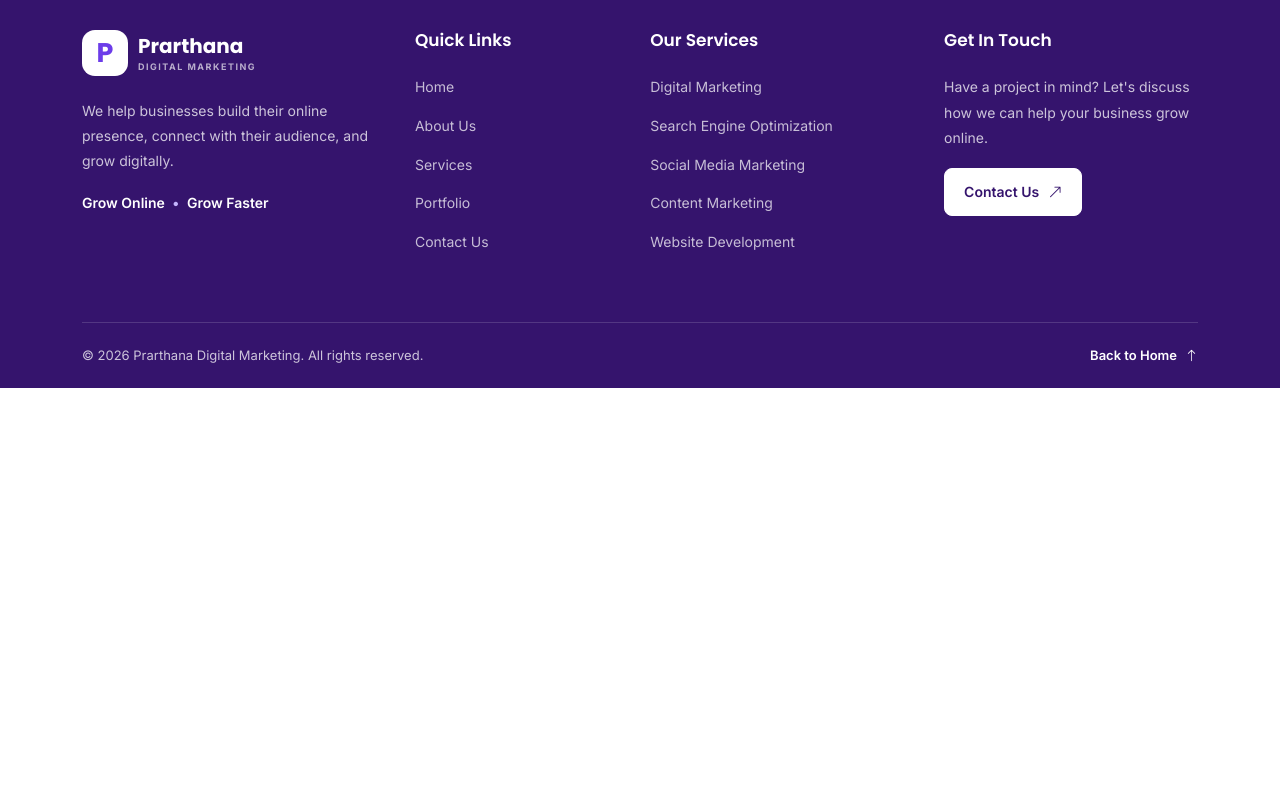
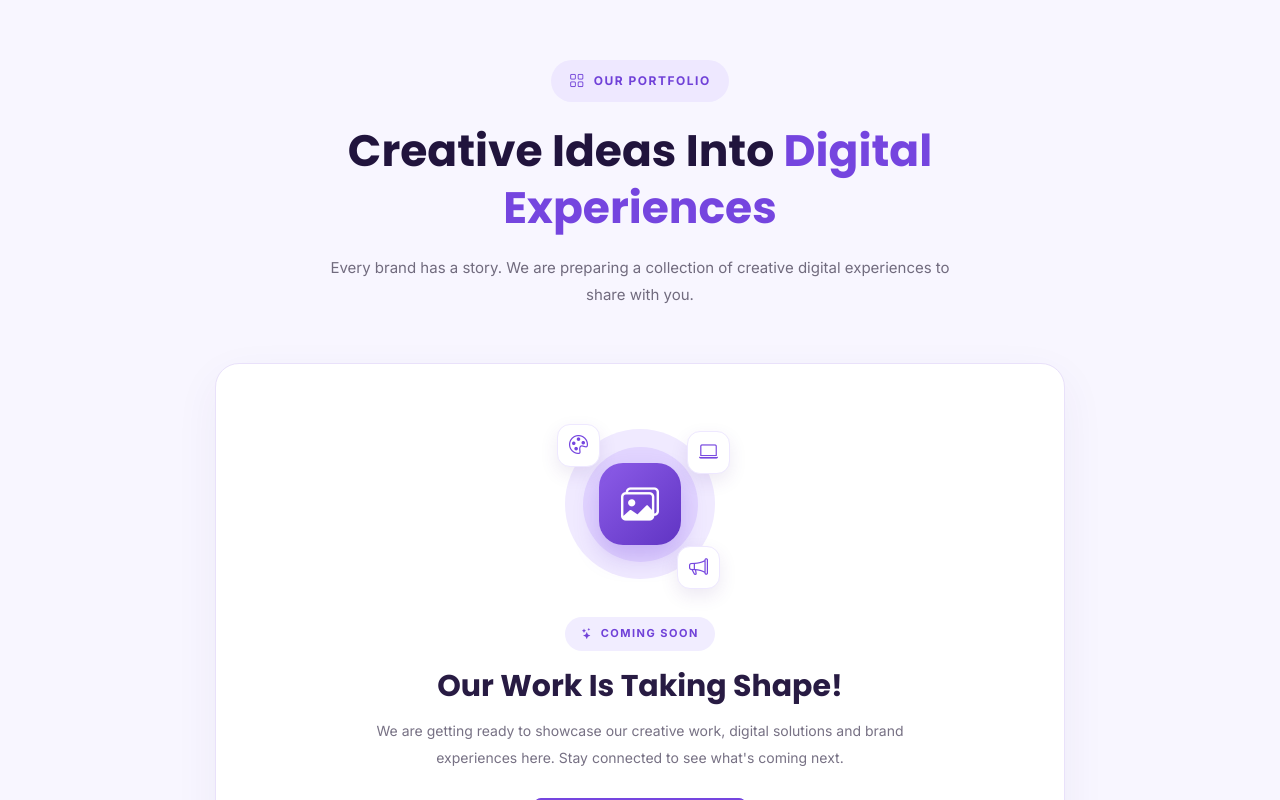
Before and after one commit to Gaurav-2511/prarthana-digital-marketing, an Angular app in the folder frontend/: page / in a window 1280 px wide. Shown: the part 3640-4440 px from the top of the page. Before the commit the page ends 4028 px from the top, so only its background shows below. Built offline with nearby package versions, Linux system fonts and the light colour scheme.

Commit message:
feat: add portfolio preview section to home page

```diff
--- a/frontend/src/app/features/home/home.html
+++ b/frontend/src/app/features/home/home.html
@@ -5,3 +5,5 @@
 <app-services-preview />
 
 <app-why-choose-us />
+
+<app-portfolio-preview />
--- a/frontend/src/app/features/home/home.ts
+++ b/frontend/src/app/features/home/home.ts
@@ -3,11 +3,12 @@ import { Hero } from './sections/hero/hero';
 import { AboutPreview } from './sections/about-preview/about-preview';
 import { ServicesPreview } from './sections/services-preview/services-preview';
 import { WhyChooseUs } from './sections/why-choose-us/why-choose-us';
+import { PortfolioPreview } from './sections/portfolio-preview/portfolio-preview';
 
 @Component({
   selector: 'app-home',
   standalone: true,
-  imports: [Hero, AboutPreview, ServicesPreview, WhyChooseUs],
+  imports: [Hero, AboutPreview, ServicesPreview, WhyChooseUs,PortfolioPreview],
   templateUrl: './home.html',
   styleUrl: './home.scss',
 })
--- /dev/null
+++ b/frontend/src/app/features/home/sections/portfolio-preview/portfolio-preview.html
@@ -0,0 +1,64 @@
+
+<section class="portfolio-section">
+  <div class="container">
+
+    <div class="section-heading text-center">
+      <span class="section-label">
+        <i class="bi bi-grid"></i>
+        OUR PORTFOLIO
+      </span>
+
+      <h2>
+        Creative Ideas Into
+        <span>Digital Experiences</span>
+      </h2>
+
+      <p>
+        Every brand has a story. We are preparing a collection
+        of creative digital experiences to share with you.
+      </p>
+    </div>
+
+    <div class="portfolio-coming-soon">
+      <div class="portfolio-visual">
+        <div class="visual-circle circle-one"></div>
+        <div class="visual-circle circle-two"></div>
+
+        <div class="portfolio-icon">
+          <i class="bi bi-images"></i>
+        </div>
+
+        <div class="floating-icon icon-one">
+          <i class="bi bi-palette"></i>
+        </div>
+
+        <div class="floating-icon icon-two">
+          <i class="bi bi-laptop"></i>
+        </div>
+
+        <div class="floating-icon icon-three">
+          <i class="bi bi-megaphone"></i>
+        </div>
+      </div>
+
+      <span class="coming-soon-label">
+        <i class="bi bi-stars"></i>
+        COMING SOON
+      </span>
+
+      <h3>Our Work Is Taking Shape!</h3>
+
+      <p>
+        We are getting ready to showcase our creative work,
+        digital solutions and brand experiences here.
+        Stay connected to see what's coming next.
+      </p>
+
+      <a routerLink="/contact" class="portfolio-btn">
+        Let's Work Together
+        <i class="bi bi-arrow-right"></i>
+      </a>
+    </div>
+
+  </div>
+</section>
--- /dev/null
+++ b/frontend/src/app/features/home/sections/portfolio-preview/portfolio-preview.scss
@@ -0,0 +1,249 @@
+
+.portfolio-section {
+  position: relative;
+  overflow: hidden;
+  padding: 100px 0;
+  background: #f8f6ff;
+}
+
+.section-heading {
+  max-width: 720px;
+  margin: 0 auto 55px;
+
+  .section-label {
+    display: inline-flex;
+    align-items: center;
+    gap: 8px;
+    padding: 9px 18px;
+    margin-bottom: 20px;
+    border-radius: 50px;
+    background: #eee8ff;
+    color: #7041d8;
+    font-size: 12px;
+    font-weight: 700;
+    letter-spacing: 1.5px;
+
+    i {
+      font-size: 15px;
+    }
+  }
+
+  h2 {
+    margin-bottom: 18px;
+    color: #21143d;
+    font-family: 'Poppins', sans-serif;
+    font-size: clamp(30px, 4vw, 44px);
+    font-weight: 700;
+    line-height: 1.3;
+
+    span {
+      color: #7545df;
+    }
+  }
+
+  p {
+    max-width: 620px;
+    margin: 0 auto;
+    color: #716b7e;
+    font-size: 15px;
+    line-height: 1.8;
+  }
+}
+
+.portfolio-coming-soon {
+  position: relative;
+  max-width: 850px;
+  margin: 0 auto;
+  padding: 55px 35px;
+  overflow: hidden;
+  border: 1px solid #e9e1fa;
+  border-radius: 24px;
+  background: #ffffff;
+  box-shadow: 0 15px 45px rgba(75, 43, 135, 0.06);
+  text-align: center;
+}
+
+.portfolio-visual {
+  position: relative;
+  display: flex;
+  align-items: center;
+  justify-content: center;
+  width: 190px;
+  height: 170px;
+  margin: 0 auto 28px;
+}
+
+.visual-circle {
+  position: absolute;
+  border-radius: 50%;
+}
+
+.circle-one {
+  width: 150px;
+  height: 150px;
+  background: #f0eaff;
+}
+
+.circle-two {
+  width: 115px;
+  height: 115px;
+  background: #e2d5ff;
+}
+
+.portfolio-icon {
+  position: relative;
+  z-index: 1;
+  display: flex;
+  align-items: center;
+  justify-content: center;
+  width: 82px;
+  height: 82px;
+  border-radius: 24px;
+  background: linear-gradient(135deg, #8c5ce8, #6034c3);
+  color: #ffffff;
+  font-size: 38px;
+  box-shadow: 0 12px 25px rgba(112, 65, 216, 0.25);
+}
+
+.floating-icon {
+  position: absolute;
+  z-index: 2;
+  display: flex;
+  align-items: center;
+  justify-content: center;
+  width: 43px;
+  height: 43px;
+  border: 1px solid #eee8ff;
+  border-radius: 13px;
+  background: #ffffff;
+  color: #7545df;
+  font-size: 19px;
+  box-shadow: 0 7px 18px rgba(75, 43, 135, 0.10);
+}
+
+.icon-one {
+  top: 5px;
+  left: 12px;
+}
+
+.icon-two {
+  top: 12px;
+  right: 5px;
+}
+
+.icon-three {
+  right: 15px;
+  bottom: 0;
+}
+
+.coming-soon-label {
+  display: inline-flex;
+  align-items: center;
+  gap: 7px;
+  padding: 8px 16px;
+  margin-bottom: 17px;
+  border-radius: 50px;
+  background: #f1edff;
+  color: #7041d8;
+  font-size: 11px;
+  font-weight: 700;
+  letter-spacing: 1.5px;
+}
+
+.portfolio-coming-soon {
+  h3 {
+    margin-bottom: 14px;
+    color: #281b43;
+    font-family: 'Poppins', sans-serif;
+    font-size: clamp(23px, 3vw, 30px);
+    font-weight: 700;
+  }
+
+  p {
+    max-width: 570px;
+    margin: 0 auto 27px;
+    color: #777184;
+    font-size: 14px;
+    line-height: 1.9;
+  }
+}
+
+.portfolio-btn {
+  display: inline-flex;
+  align-items: center;
+  justify-content: center;
+  gap: 10px;
+  padding: 13px 25px;
+  border: 1px solid #7545df;
+  border-radius: 8px;
+  background: #7545df;
+  color: #ffffff;
+  font-size: 14px;
+  font-weight: 600;
+  text-decoration: none;
+  transition: all 0.3s ease;
+
+  i {
+    transition: transform 0.3s ease;
+  }
+
+  &:hover {
+    background: #6034c3;
+    border-color: #6034c3;
+    color: #ffffff;
+    box-shadow: 0 8px 20px rgba(112, 65, 216, 0.20);
+
+    i {
+      transform: translateX(4px);
+    }
+  }
+}
+
+// Tablet
+@media (max-width: 991.98px) {
+  .portfolio-section {
+    padding: 80px 0;
+  }
+
+  .section-heading {
+    margin-bottom: 45px;
+  }
+}
+
+// Mobile
+@media (max-width: 575.98px) {
+  .portfolio-section {
+    padding: 65px 0;
+  }
+
+  .section-heading {
+    margin-bottom: 35px;
+
+    h2 {
+      font-size: 29px;
+    }
+
+    p {
+      font-size: 14px;
+    }
+  }
+
+  .portfolio-coming-soon {
+    padding: 40px 20px;
+    border-radius: 18px;
+
+    p {
+      font-size: 13px;
+    }
+  }
+
+  .portfolio-visual {
+    transform: scale(0.9);
+    margin-bottom: 20px;
+  }
+
+  .portfolio-btn {
+    padding: 12px 20px;
+    font-size: 13px;
+  }
+}
```
Also changed, not shown: frontend/src/app/features/home/sections/portfolio-preview/portfolio-preview.ts (added, +12 -0 lines).
